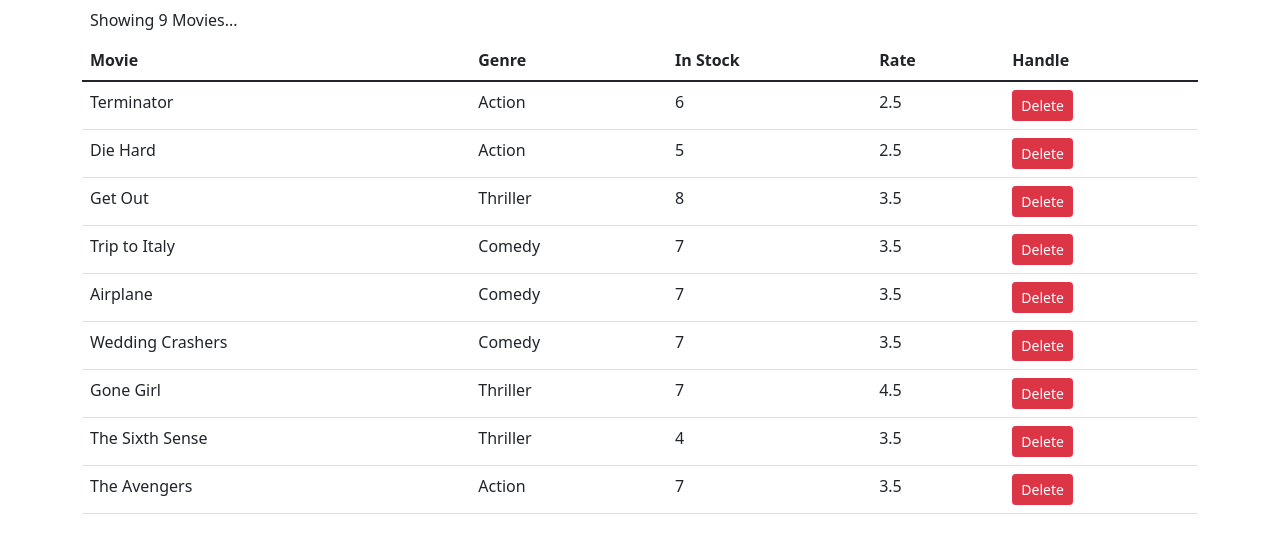
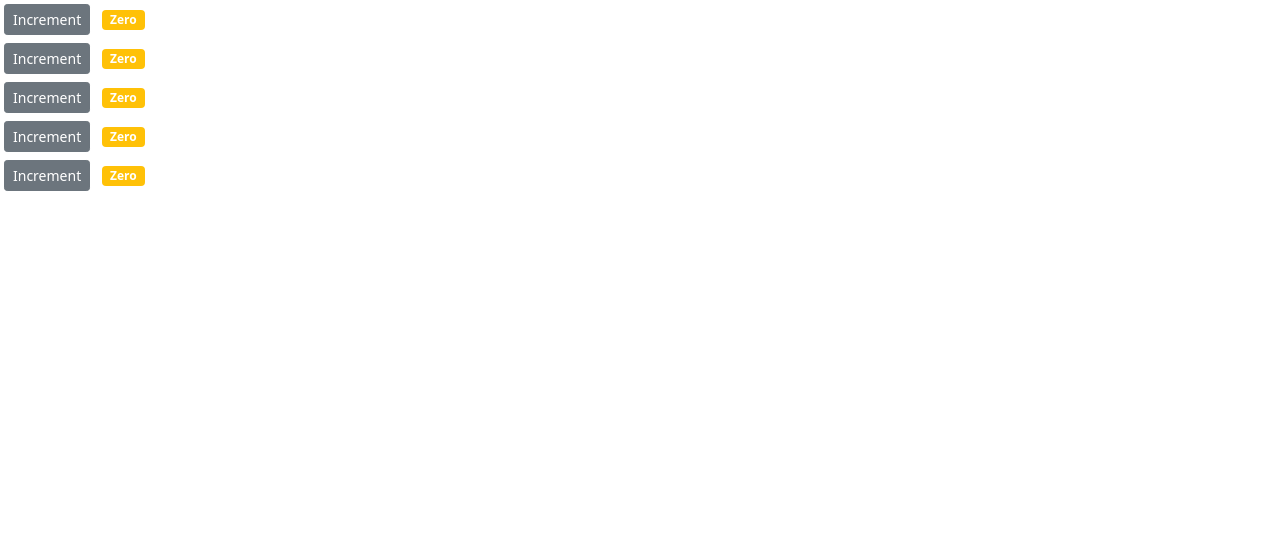
Before and after one commit to anasabufarraj/hello_react, a React (Create React App) app: page / in a window 1280 px wide. Shown: the top 544 px of the page. Built offline with nearby package versions, Linux system fonts and the light colour scheme.

Commit message:
Compositing components

```diff
--- a/src/components/counter.jsx
+++ b/src/components/counter.jsx
@@ -3,7 +3,7 @@ import React, { Component } from 'react';
 class Counter extends Component {
   state = {
     count: 0,
-    tags: ['tag 1', 'tag 2', 'tag 3'],
+    // tags: ['tag 1', 'tag 2', 'tag 3'],
   };
 
   constructor(props) {
@@ -11,42 +11,38 @@ class Counter extends Component {
     this.incrementCounter = this.incrementCounter.bind(this);
   }
 
-  render() {
-    return (
-      <React.Fragment>
-        <button onClick={() => this.incrementCounter(2)} className="btn btn-secondary btn-sm m-1">
-          +
-        </button>
-        <span className={`badge m-2 ${this.setBadgeColor()}`}>{this.setCounterText()}</span>
-        <ul>{this.emptyState()}</ul>
-      </React.Fragment>
-    );
-  }
-
   incrementCounter(id) {
     console.log(id);
     this.setState({ count: this.state.count + 1 });
   }
 
-  emptyState() {
-    if (this.state.tags.length) {
-      return this.state.tags.map((tag) => <li key={this.randomId()}>{tag}</li>);
-    }
-    return <span>You have no tags!</span>;
-  }
-
-  randomId() {
-    return Math.random();
-  }
+  // manageEmptyState() {
+  //   if (this.state.tags.length) {
+  //     return this.state.tags.map((tag) => <li key={tag}>{tag}</li>);
+  //   }
+  //   return <span>You have no tags!</span>;
+  // }
 
   setCounterText() {
     let { count } = this.state; // destructuring assignment
-    return count === 0 ? <span>Nothing</span> : count;
+    return count === 0 ? <span>Zero</span> : count;
   }
 
   setBadgeColor() {
     return this.state.count === 0 ? 'bg-warning' : 'bg-primary';
   }
+
+  render() {
+    return (
+      <div>
+        <button onClick={() => this.incrementCounter(2)} className="btn btn-secondary btn-sm m-1">
+          Increment
+        </button>
+        <span className={`badge m-2 ${this.setBadgeColor()}`}>{this.setCounterText()}</span>
+        {/*<ul>{this.manageEmptyState()}</ul>*/}
+      </div>
+    );
+  }
 }
 
 export default Counter;
--- /dev/null
+++ b/src/components/counters.jsx
@@ -0,0 +1,25 @@
+import React, { Component } from 'react';
+import Counter from './counter';
+
+class Counters extends Component {
+  state = {
+    counters: [
+      { id: 1, value: 4 },
+      { id: 2, value: 0 },
+      { id: 3, value: 0 },
+      { id: 4, value: 0 },
+      { id: 5, value: 0 },
+    ],
+  };
+  render() {
+    return (
+      <div>
+        {this.state.counters.map((counter) => (
+          <Counter key={counter.id} />
+        ))}
+      </div>
+    );
+  }
+}
+
+export default Counters;
--- a/src/components/movies.jsx
+++ b/src/components/movies.jsx
@@ -1,15 +1,29 @@
 import React, { Component } from 'react';
-import { getMovies, deleteMovie } from '../services/fakeMovieService';
+import { getMovies } from '../services/fakeMovieService';
 
 class Movies extends Component {
   state = {
     movies: getMovies(),
   };
 
+  deleteMovie(movie) {
+    let movies = this.state.movies.filter((_m) => _m._id !== movie._id);
+    this.setState({ movies });
+  }
+
+  manageEmptyState() {
+    return this.state.movies.length > 1
+      ? `Showing ${this.state.movies.length} Movies`
+      : `Showing ${this.state.movies.length} Movie`;
+  }
+
   render() {
+    if (this.state.movies.length === 0) {
+      return <p className="m-2 my-2">You've no movies to show...</p>;
+    }
     return (
-      <div className="container">
-        <p className="m-2 my-2">{this.emptyState()}...</p>
+      <React.Fragment>
+        <p className="m-2 my-2">{this.manageEmptyState()}...</p>
         <table className="table table-hover">
           <thead>
             <tr>
@@ -22,16 +36,13 @@ class Movies extends Component {
           </thead>
           <tbody>
             {this.state.movies.map((movie) => (
-              <tr key={this.randomId()}>
+              <tr key={movie._id}>
                 <td>{movie.title}</td>
                 <td>{movie.genre.name}</td>
                 <td>{movie.numberInStock}</td>
                 <td>{movie.dailyRentalRate}</td>
                 <td>
-                  <button
-                    onClick={() => this.updateTable(movie._id)}
-                    className="btn btn-danger btn-sm"
-                  >
+                  <button onClick={() => this.deleteMovie(movie)} className="btn btn-danger btn-sm">
                     Delete
                   </button>
                 </td>
@@ -39,25 +50,8 @@ class Movies extends Component {
             ))}
           </tbody>
         </table>
-      </div>
+      </React.Fragment>
     );
-  }
-
-  emptyState() {
-    if (this.state.movies.length === 0) {
-      return `You've no movies to show`;
-    }
-    return this.state.movies.length > 1
-      ? `Showing ${this.state.movies.length} Movies`
-      : `Showing ${this.state.movies.length} Movie`;
-  }
-
-  updateTable(id) {
-    this.setState(deleteMovie(id));
-  }
-
-  randomId() {
-    return Math.random();
   }
 }
 
--- a/src/index.js
+++ b/src/index.js
@@ -1,13 +1,13 @@
 import React from 'react';
 import ReactDOM from 'react-dom';
+import Counters from './components/counters';
 import 'bootstrap/dist/css/bootstrap.css';
 import 'font-awesome/css/font-awesome.css';
-import Movies from './components/movies';
 import reportWebVitals from './reportWebVitals';
 
 ReactDOM.render(
   <React.StrictMode>
-    <Movies />
+    <Counters />
   </React.StrictMode>,
   document.getElementById('root')
 );
--- a/src/services/fakeMovieService.js
+++ b/src/services/fakeMovieService.js
@@ -1,6 +1,6 @@
 import * as genresAPI from './fakeGenreService';
 
-const movies = [
+export const movies = [
   {
     _id: '5b21ca3eeb7f6fbccd471815',
     title: 'Terminator',
```
